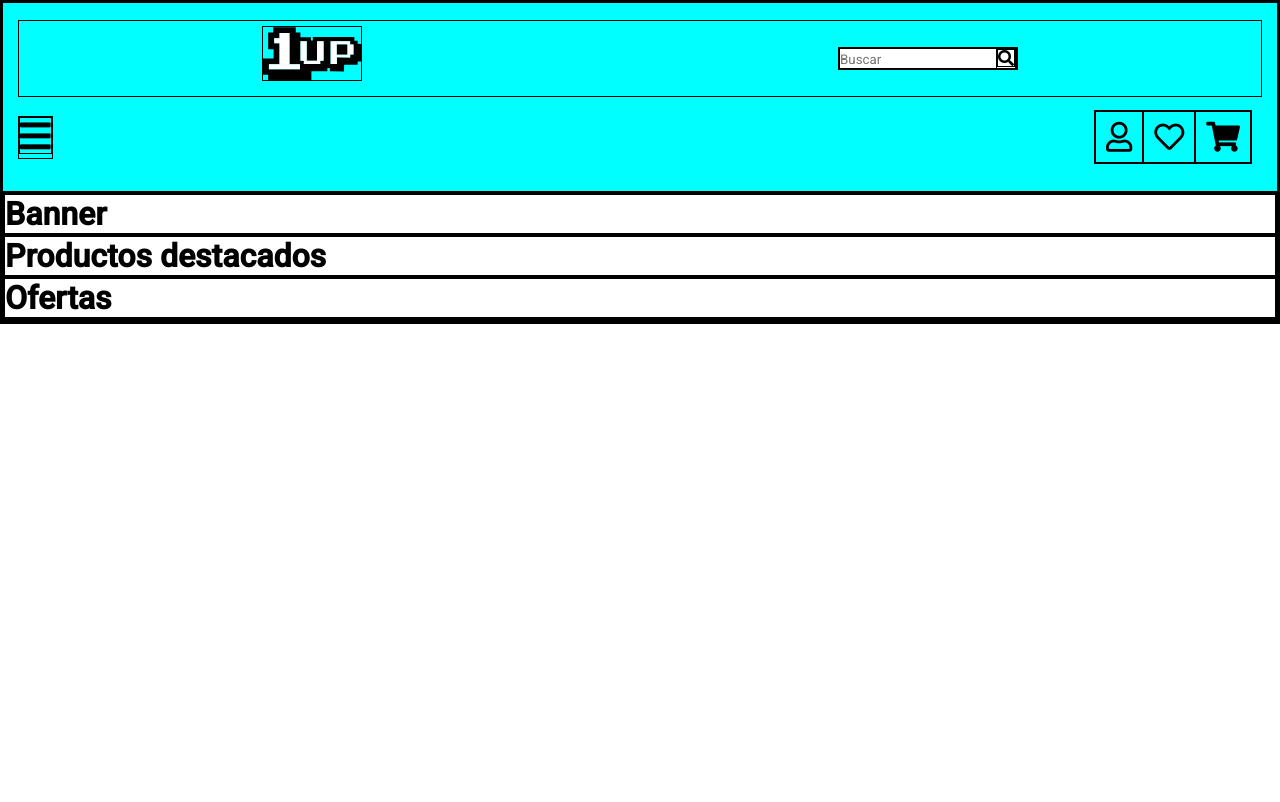
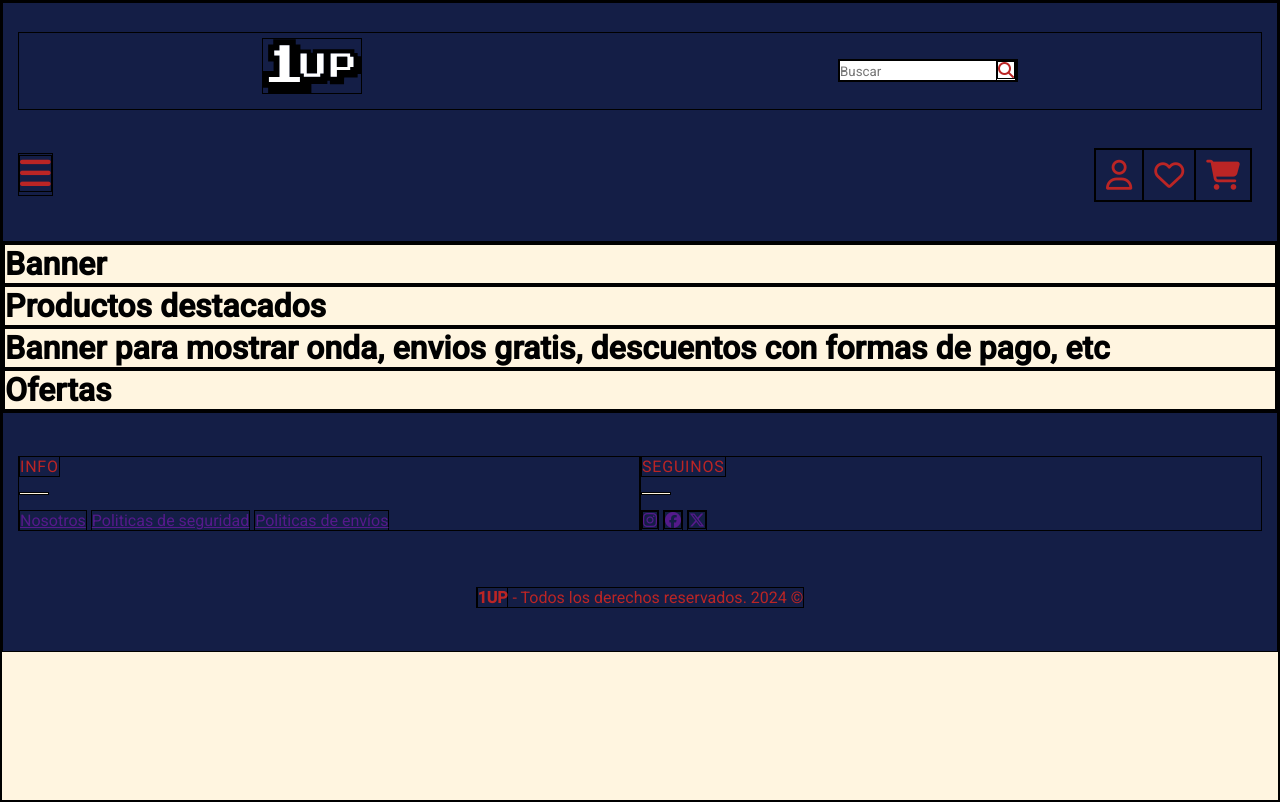
Before and after one commit to GonchuVallejos/grupo_11_DH-Venture-Capitals, a Node server app: page / in a window 1280 px wide. Before the commit the page ends 324 px from the top, so only its background shows below. Run offline with Node 20, Linux system fonts and the light colour scheme; some libraries are stand-ins or nearby versions.

Commit message:
agregado de footer

```diff
--- a/TRABAJO/public/css/style.css
+++ b/TRABAJO/public/css/style.css
@@ -7,9 +7,18 @@
 
 }
 
+body{
+    display: flex;
+    flex-direction: column;
+    min-height: 100vh;
+    margin: 0;
+    background-color: #FFF5E0;
+}
+
 .header-top{
-    height: 190px;
-    background-color: aqua;
+    height: 35vh;
+    background-color: #141E46;
+    color: #BB2525;
 }
 
 .logo-busqueda{
@@ -76,6 +85,26 @@
     display: block;
 }
 
+footer{
+    display: flex;
+    padding: 10px;
+    height: 30vh;
+    background-color: #141E46;
+    color: #BB2525;
+    flex-direction: column;
+    align-items: center;
+    justify-content: space-between;
+}
+
+.is-divider{
+    background-color: #FFF5E0;
+    display: block;
+    height: 3px;
+    margin: 1em 0;
+    max-width: 30px;
+    width: 100%
+}
+
 @media (min-width: 768px) {
     .header-top{
         display: flex;
@@ -83,6 +112,7 @@
         justify-content: space-between;
         padding: 15px;
         align-items: center;
+        height: 30vh;
     }
 
     .logo-busqueda{
@@ -111,4 +141,40 @@
         top: 120px;
         float: left;
     }
+
+    footer{
+        flex-wrap: wrap;
+        justify-content: space-around;
+        flex-direction: row;
+        padding: 15px;
+    }
+
+    .footer-info{
+        flex-basis: 50%;
+        max-width: 50%;
+        flex-direction: column;
+    }
+
+    .footer-redes{
+        flex-basis: 50%;
+        max-width: 50%;
+    }
+
+    .footer-titulo{
+        letter-spacing: .05em;
+        line-height: 1.05;
+        text-transform: uppercase
+    }
+    footer p{
+        width: 100vw;
+    }
+
+    .is-divider{
+        background-color: #FFF5E0;
+        display: block;
+        height: 3px;
+        margin: 1em 0;
+        max-width: 30px;
+        width: 100%
+    }
 }
--- a/TRABAJO/views/index.html
+++ b/TRABAJO/views/index.html
@@ -4,7 +4,7 @@
     <meta charset="UTF-8">
     <meta name="viewport" content="width=device-width, initial-scale=1.0">
     <link rel="stylesheet" href="/css/style.css">
-    <link rel="stylesheet" href="https://cdnjs.cloudflare.com/ajax/libs/font-awesome/5.11.2/css/all.min.css">
+    <link rel="stylesheet" href="https://cdnjs.cloudflare.com/ajax/libs/font-awesome/6.5.1/css/all.min.css" integrity="sha512-DTOQO9RWCH3ppGqcWaEA1BIZOC6xxalwEsw9c2QQeAIftl+Vegovlnee1c9QX4TctnWMn13TZye+giMm8e2LwA==" crossorigin="anonymous" referrerpolicy="no-referrer" />
     <link href="https://fonts.googleapis.com/css2?family=Roboto:wght@300;400;500&display=swap" rel="stylesheet">
     <title>Document</title>
 </head>
@@ -65,6 +65,10 @@
             <h1> Productos destacados</h1>
         </div>
 
+        <div class="banner-informativo">
+            <h1>Banner para mostrar onda, envios gratis, descuentos con formas de pago, etc</h1>
+        </div>
+
         <div class="ofertas">
             <h1>Ofertas</h1>
         </div>
@@ -73,7 +77,25 @@
     </main>
 
     <footer>
+        <div class="footer-info">
+            <span class="footer-titulo">Info</span>
+            <div class="is-divider"></div>
+            <a href="">Nosotros</a>
+            <a href="">Politicas de seguridad</a>
+            <a href="">Politicas de envíos</a>
+        </div>
+        <div class="footer-redes">
+            <span class="footer-titulo">Seguinos</span>
+            <div class="is-divider"></div>
+            <a href=""><i class="fab fa-instagram"></i></a>
+            <a href=""><i class="fab fa-facebook"></i></a>
+            <a href=""><i class="fa-brands fa-x-twitter"></i></a>
 
+        </div>
+        <div class="copy">
+            <strong>1UP</strong>
+            - Todos los derechos reservados. 2024 ©
+        </div>
     </footer>
 
 </body>
```
